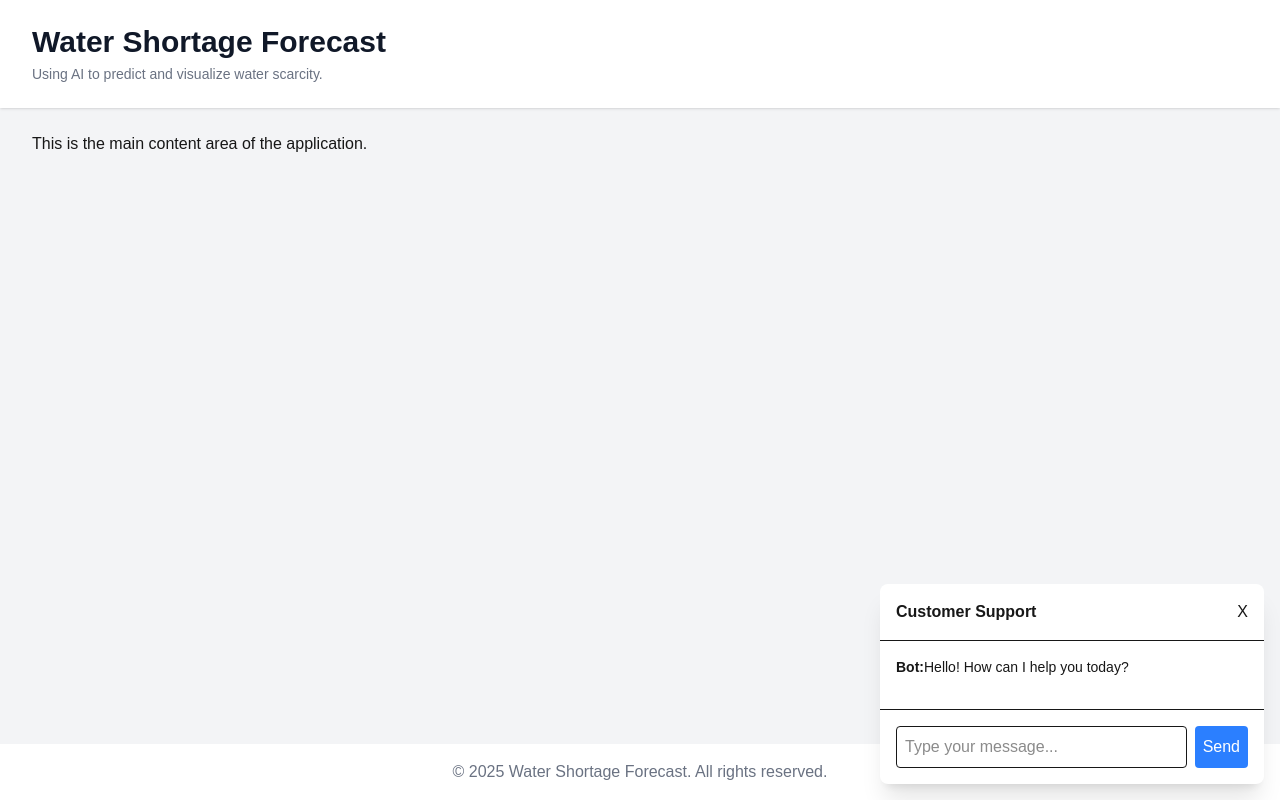
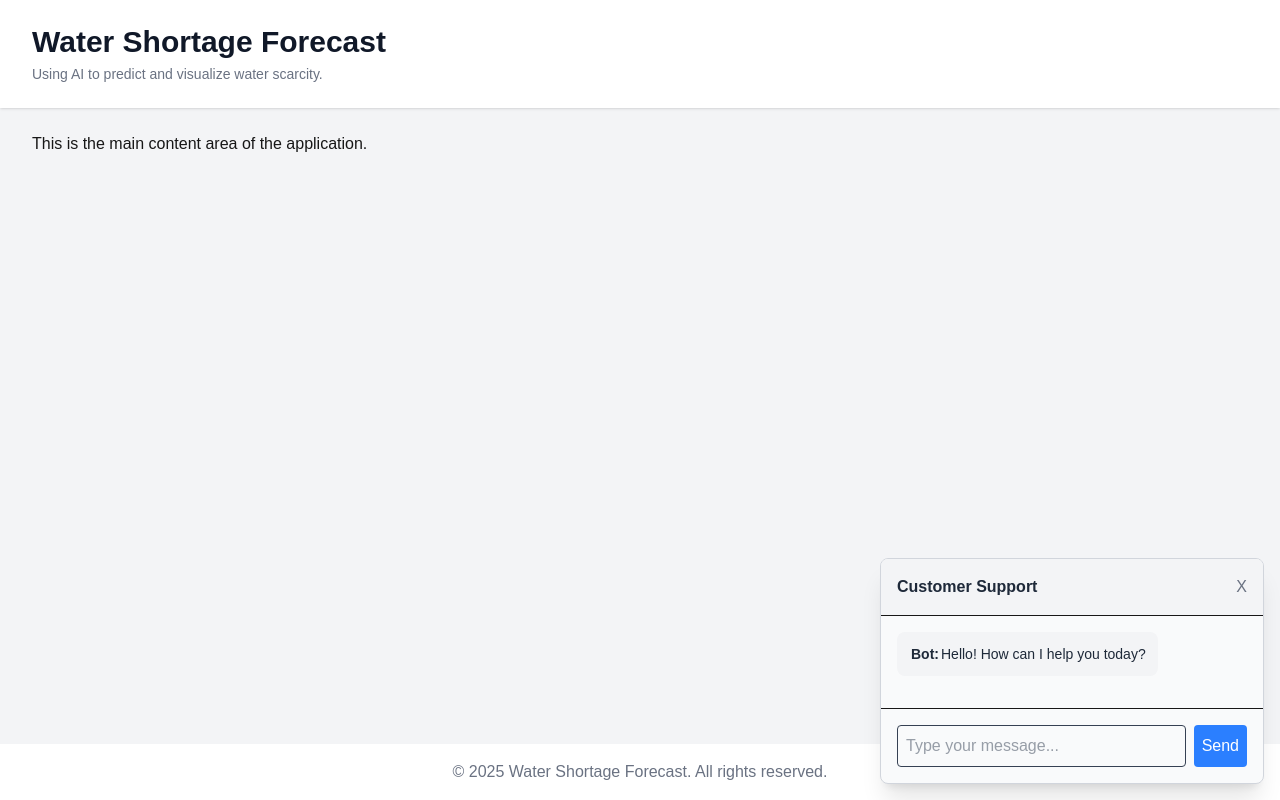
Before and after one commit to 808vita/sdg-6-water-agents, a Next.js app: page / in a window 1280 px wide. Built offline with nearby package versions, Linux system fonts and the light colour scheme.

Commit message:
chatmodal  - styling , scroll , color adjustment

```diff
--- a/components/ChatModal.tsx
+++ b/components/ChatModal.tsx
@@ -54,23 +54,28 @@ export default function ChatModal() {
   };
 
   return (
-    <div className="fixed bottom-4 right-4 w-96 bg-white rounded-lg shadow-xl flex flex-col">
-      <div className="flex items-center justify-between p-4 border-b">
-        <h2 className="font-semibold">Customer Support</h2>
-        <button onClick={() => setIsOpen(false)} className="focus:outline-none">
+    <div className="fixed bottom-4 right-4 w-96 bg-gray-50 border border-gray-300 rounded-lg shadow-xl flex flex-col overflow-y-scroll max-h-2/3">
+      <div className="flex items-center justify-between p-4 border-b bg-gray-100">
+        <h2 className="font-semibold text-gray-800">Customer Support</h2>
+        <button
+          onClick={() => setIsOpen(false)}
+          className="focus:outline-none text-gray-500 hover:text-gray-700"
+        >
           X
         </button>
       </div>
 
-      <div className="flex-1 overflow-y-auto p-4 space-y-4">
+      <div className="flex-1 p-4 space-y-4 ">
         {messages.map((message, index) => (
           <div
             key={index}
-            className={`text-sm ${
-              message.sender === "user" ? "text-right" : "text-left"
+            className={`text-sm rounded-lg p-3 max-w-fit ${
+              message.sender === "user"
+                ? "bg-blue-100 text-blue-800 justify-self-end"
+                : "bg-gray-100 text-gray-800 justify-self-start"
             }`}
           >
-            <span className="font-semibold">
+            <span className="font-semibold mx-0.5">
               {message.sender === "user" ? "You" : "Bot"}:
             </span>
             {message.text}
@@ -78,7 +83,8 @@ export default function ChatModal() {
         ))}
         <div ref={messagesEndRef} />
         {isLoading && (
-          <div className="flex space-x-2 animate-pulse">
+          <div className="flex space-x-2 animate-pulse text-blue-700">
+            Thinking
             <div>.</div>
             <div>.</div>
             <div>.</div>
@@ -94,12 +100,12 @@ export default function ChatModal() {
             onChange={(e) => setInput(e.target.value)}
             onKeyPress={(e) => e.key === "Enter" && handleSend()}
             placeholder="Type your message..."
-            className="flex-1 border rounded p-2"
+            className="flex-1 border rounded p-2 text-gray-700 focus:outline-none focus:ring-2 focus:ring-blue-500"
           />
           <button
             onClick={handleSend}
             disabled={isLoading}
-            className="bg-blue-500 text-white rounded p-2"
+            className="bg-blue-500 hover:bg-blue-700 text-white rounded p-2 disabled:opacity-50"
           >
             Send
           </button>
```
